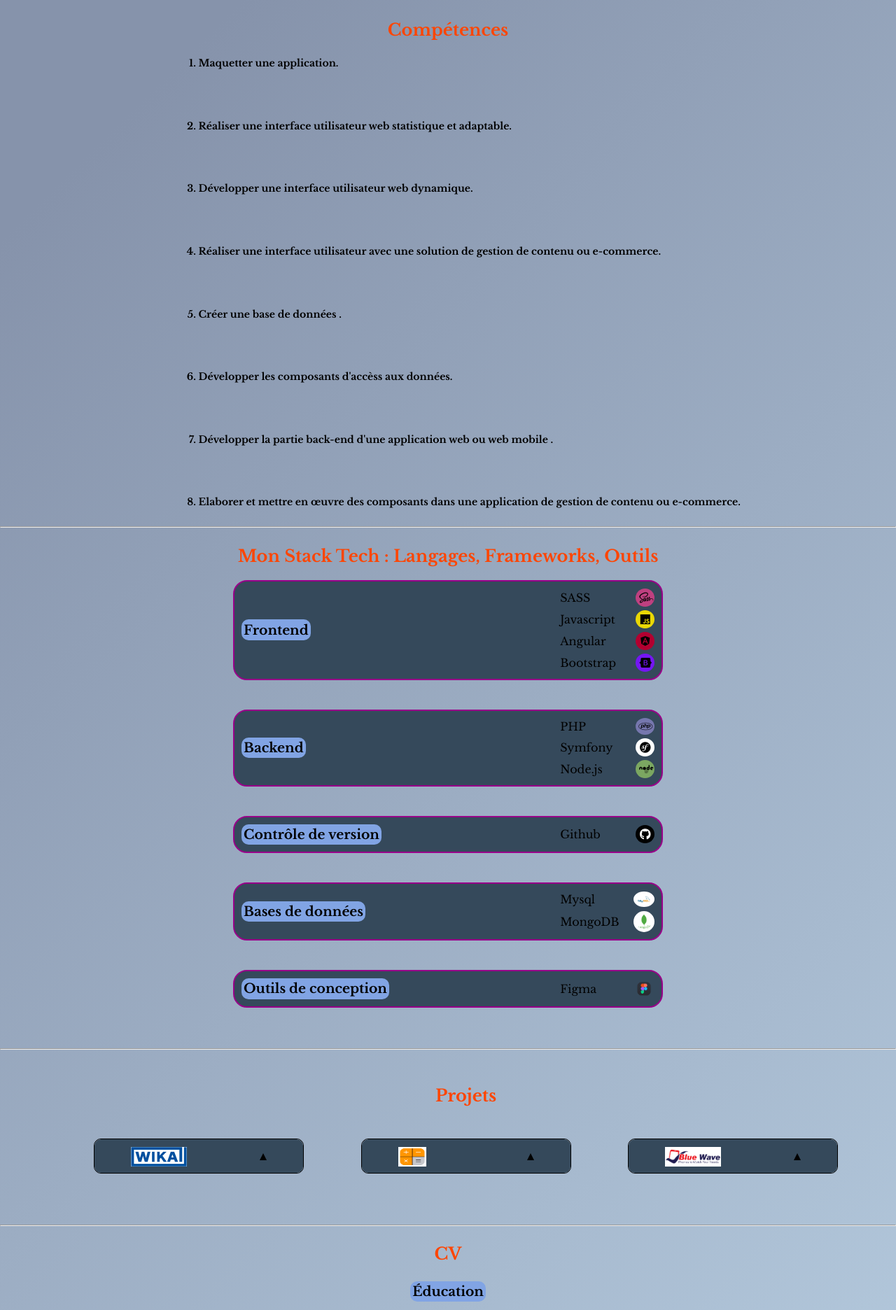
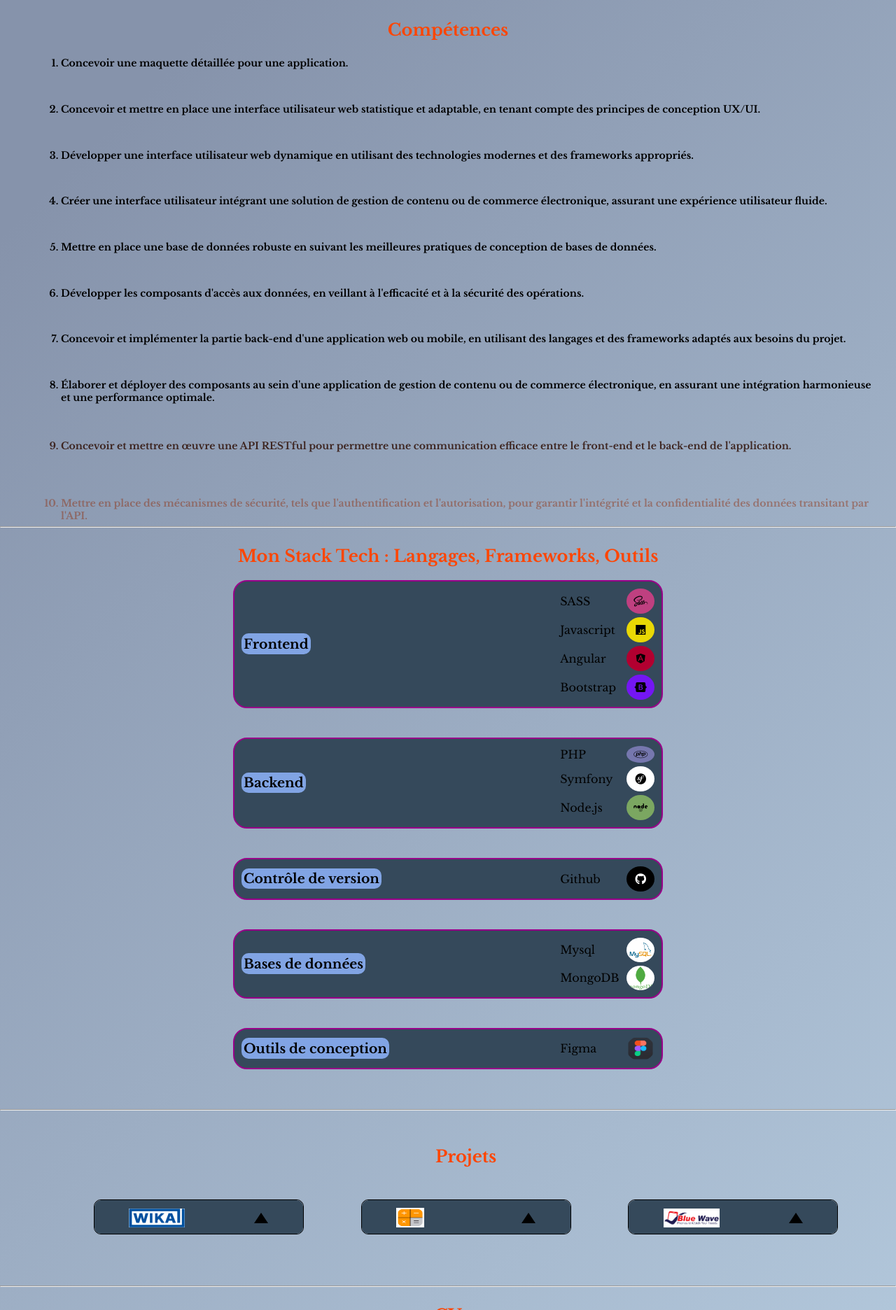
Before and after one commit to Alihh961/myportfolio, a website: page index.html in a window 1280 px wide. Shown: the part 928-2800 px from the top of the page at 70% size. Drawn offline with nearby package versions, Linux system fonts and the light colour scheme.

Commit message:
head-title underline , adding new skills , change font-size of social media icons

```diff
--- a/index.html
+++ b/index.html
@@ -105,15 +105,16 @@
       <h2>Compétences</h2>
 
       <ol class="comp-list">
-        <li>Maquetter une application.</li>
-        <li>Réaliser une interface utilisateur web statistique et adaptable.</li>
-        <li>Développer une interface utilisateur web dynamique.</li>
-        <li>Réaliser une interface utilisateur avec une solution de gestion de contenu ou e-commerce.</li>
-        <li>Créer une base de données .</li>
-        <li>Développer les composants d'accèss aux données.</li>
-        <li>Développer la partie back-end d'une application web ou web mobile .</li>
-        <li>Elaborer et mettre en œuvre des composants dans une application de gestion de contenu ou e-commerce.
-        </li>
+        <li>Concevoir une maquette détaillée pour une application.</li>
+        <li>Concevoir et mettre en place une interface utilisateur web statistique et adaptable, en tenant compte des principes de conception UX/UI.</li>
+        <li>Développer une interface utilisateur web dynamique en utilisant des technologies modernes et des frameworks appropriés.</li>
+        <li>Créer une interface utilisateur intégrant une solution de gestion de contenu ou de commerce électronique, assurant une expérience utilisateur fluide.</li>
+        <li>Mettre en place une base de données robuste en suivant les meilleures pratiques de conception de bases de données.</li>
+        <li>Développer les composants d'accès aux données, en veillant à l'efficacité et à la sécurité des opérations.</li>
+        <li>Concevoir et implémenter la partie back-end d'une application web ou mobile, en utilisant des langages et des frameworks adaptés aux besoins du projet.</li>
+        <li>Élaborer et déployer des composants au sein d'une application de gestion de contenu ou de commerce électronique, en assurant une intégration harmonieuse et une performance optimale.</li>
+        <li>Concevoir et mettre en œuvre une API RESTful pour permettre une communication efficace entre le front-end et le back-end de l'application.</li>
+        <li>Mettre en place des mécanismes de sécurité, tels que l'authentification et l'autorisation, pour garantir l'intégrité et la confidentialité des données transitant par l'API.</li>
       </ol>
 
     </article>
--- a/style/style.css
+++ b/style/style.css
@@ -91,6 +91,8 @@ h3.head-title {
   text-align: center;
   margin: 56px auto 0 auto;
   font-size: 18px;
+  text-decoration: underline;
+
 }
 
 .navbar a:nth-child(2) {
@@ -156,7 +158,7 @@ h3.head-title {
   background-repeat: no-repeat;
   height: 500px;
   max-width: 525px;
-  width: 50%;
+  width: 85%;
   display: flex;
   flex-direction: column;
   justify-content: center;
@@ -211,7 +213,7 @@ h3.head-title {
   width: fit-content;
   border-radius: 10px;
   padding: 0.2rem;
-  margin: auto auto 2rem auto;
+  margin: 10px auto
 }
 
 .exp,
@@ -237,16 +239,23 @@ h3.head-title {
   padding: 10px;
   background-color: #35495b;
   /* text-align: left; */
+
+}
+
+.edu , .exp{
+  @media (max-width:500px){
+    width: 100%;
+  }
 }
 
 .lang {
   border: solid rgb(152, 0, 137) 2px;
   margin: auto;
   text-align: center;
-  padding: 1% 5%;
+  padding: 10px 5%;
   border-radius: 20px;
   background-color: #35495b;
-  @media (max-width:404px){
+  @media (max-width:500px){
     width: 100%;
   }
 }
@@ -368,9 +377,9 @@ h3.head-title {
   display: inline-block;
   width: 0;
   height: 0;
-  border-top: 10px solid #000;
-  border-left: 5px solid transparent;
-  border-right: 5px solid transparent;
+  border-top: 15px solid #000;
+  border-left: 10px solid transparent;
+  border-right: 10px solid transparent;
   rotate: 180deg;
   cursor: pointer;
   transition: 0.3s rotate ease-in;
@@ -398,7 +407,7 @@ footer {
   display: flex;
   justify-content: space-between;
   flex-wrap: wrap;
-  padding: 3% 5%;
+  padding: 5px;
   background-color: #35495b;
 }
 
@@ -431,6 +440,17 @@ footer div label {
   color: #0152a2;
 }
 
+@media (max-width:760px){
+  .main-follow a i{
+    font-size: 40px!important;
+  }
+}
+@media (max-width:480px){
+  .main-follow a i{
+    font-size: 30px!important;
+  }
+}
+
 footer div a {
   color: black;
   text-decoration: none;
@@ -459,6 +479,13 @@ footer div a {
   text-align: center;
 
   transition: 0.4s height ease-in;
+}
+
+.menu-mobile lu{
+  flex-direction: column;
+    height: 650px;
+    justify-content: space-around;
+    display: flex;
 }
 
 @media (max-width: 992px) {
@@ -631,9 +658,9 @@ footer div a {
 }
 
 .stack-container > div div p i {
-  padding: 5px;
+  padding: 10px;
   border-radius: 50%;
-  width: 27px;
+  width: 40px;
 }
 
 .stack-container > div div p i.fa-sass {
@@ -671,9 +698,10 @@ footer div a {
 }
 
 .stack-container > div div p img {
-  width: 30px;
+  width: 40px;
+  height: 35px;
   border-radius: 50%;
-  padding: 4px !important;
+  /* padding: 4px !important; */
 }
 
 .stack-container > div div p i.fa-bootstrap {
```
